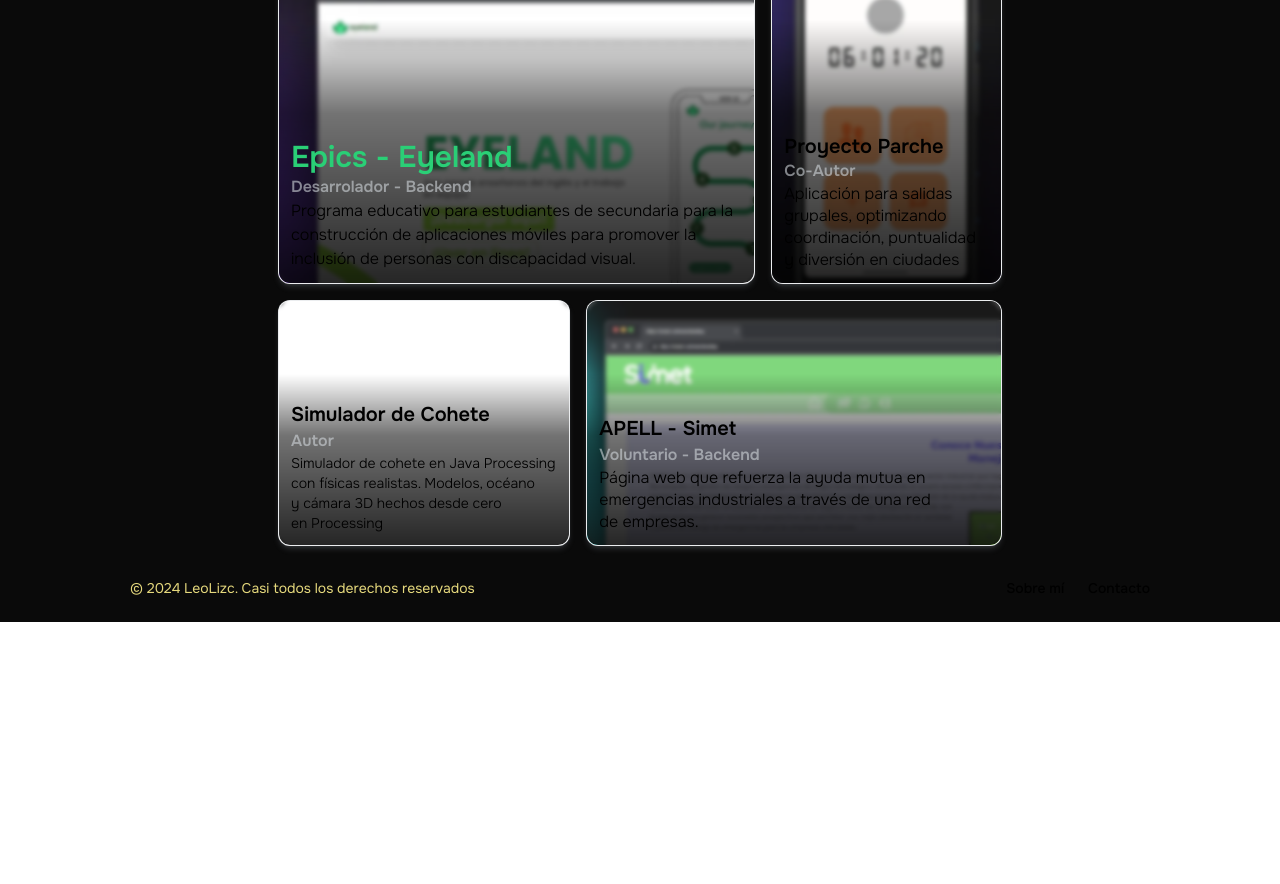
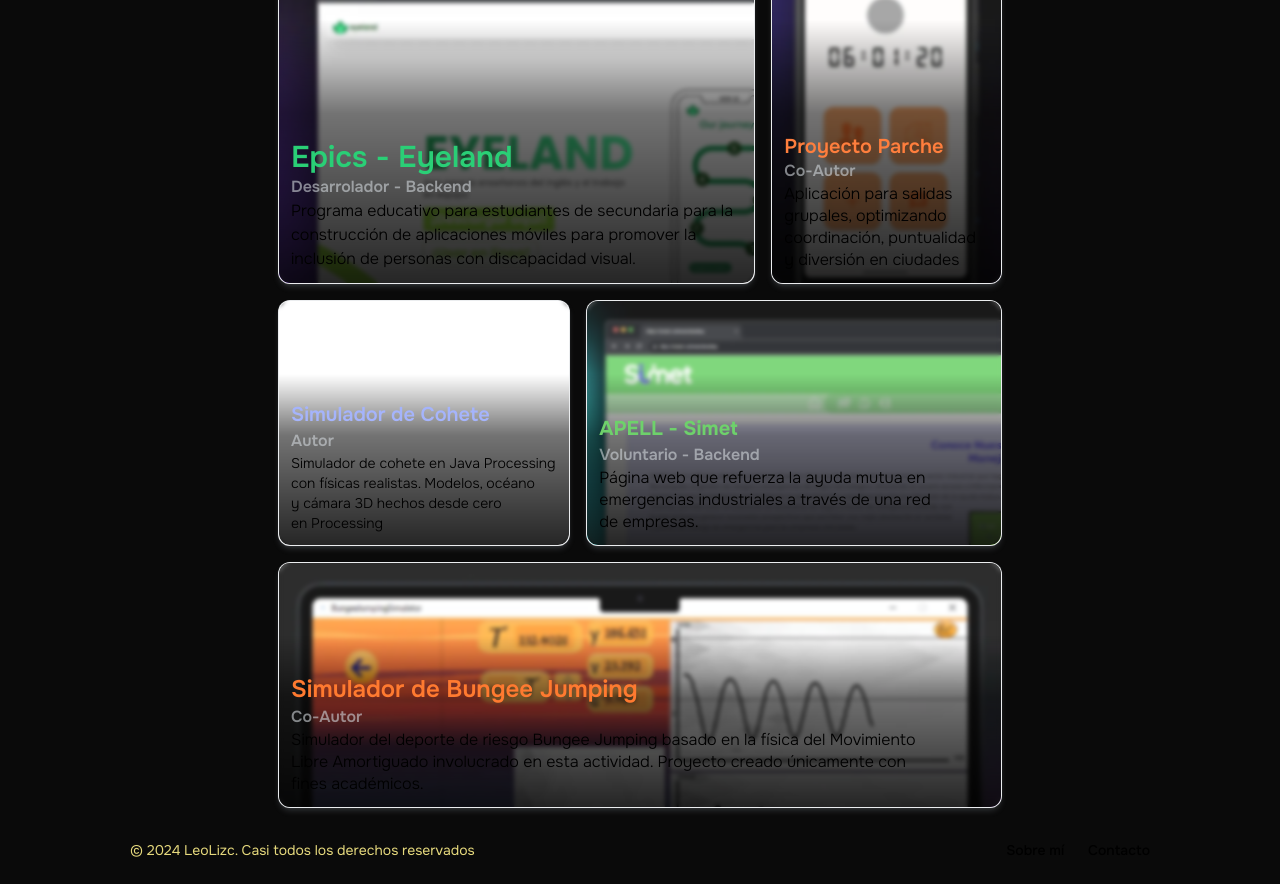
Before and after one commit to LeoLizc/leolizc.portfolio, a Next.js app: page / in a window 1280 px wide. Shown: the part 1460-2344 px from the top of the page. Before the commit the page ends 2082 px from the top, so only its background shows below. Built offline with nearby package versions, Linux system fonts and the light colour scheme.

Commit message:
Update projects

```diff
--- a/src/ui/sections/projects.tsx
+++ b/src/ui/sections/projects.tsx
@@ -12,7 +12,8 @@ export default function Projects() {
         description="Programa educativo para estudiantes de secundaria para la construcción de aplicaciones móviles para promover la inclusión de personas con discapacidad visual."
       />
       <BentoItem
-        className="col-span-4 row-span-3 [&_p]:leading-snug [&_h3]:leading-tight"
+        className="col-span-4 row-span-3 [&_p]:leading-snug [&_h3]:leading-tight
+        [&_h3]:text-[#ff7e3d]"
         title="Proyecto Parche"
         subtitle="Co-Autor"
         imageSrc="/imgs/Parche_shots_so.webp"
@@ -20,19 +21,29 @@ export default function Projects() {
         description="Aplicación para salidas grupales, optimizando coordinación, puntualidad y diversión en ciudades"
       />
       <BentoItem
-        className="col-span-5 [&_p]:leading-snug [&_p]:text-sm"
+        className="col-span-5 [&_p]:leading-snug [&_p]:text-sm [&_h3]:text-indigo-300"
         title="Simulador de Cohete"
         subtitle="Autor"
         description="Simulador de cohete en Java Processing con físicas realistas. Modelos, océano y cámara 3D hechos desde cero en Processing"
       />
       <BentoItem
-        className="col-span-7 [&_p]:leading-snug"
+        className="col-span-7 [&_p]:leading-snug [&_h3]:font-bold
+        [&_h3]:text-[#6ed16b]"
         title="APELL - Simet"
         imageSrc="/imgs/Simet_shots_so.webp"
         imageAlt="Página web de APELL - Simet"
         subtitle="Voluntario - Backend"
         description="Página web que refuerza la ayuda mutua en emergencias industriales a través de una red de empresas."
       />
+      <BentoItem
+        className="col-span-12 [&_h3]:text-2xl [&_p]:leading-snug
+        [&_h3]:text-[#ff7a30]"
+        title="Simulador de Bungee Jumping"
+        subtitle="Co-Autor"
+        imageSrc="/imgs/Bungee_shots_so.webp"
+        imageAlt="Captura de pantalla de visualización de gráficas del simulador"
+        description="Simulador del deporte de riesgo Bungee Jumping basado en la física del Movimiento Libre Amortiguado involucrado en esta actividad. Proyecto creado únicamente con fines académicos."
+      />
     </div>
   );
 }
```
Also changed, not shown: public/imgs/Bungee_shots_so.webp (added).
